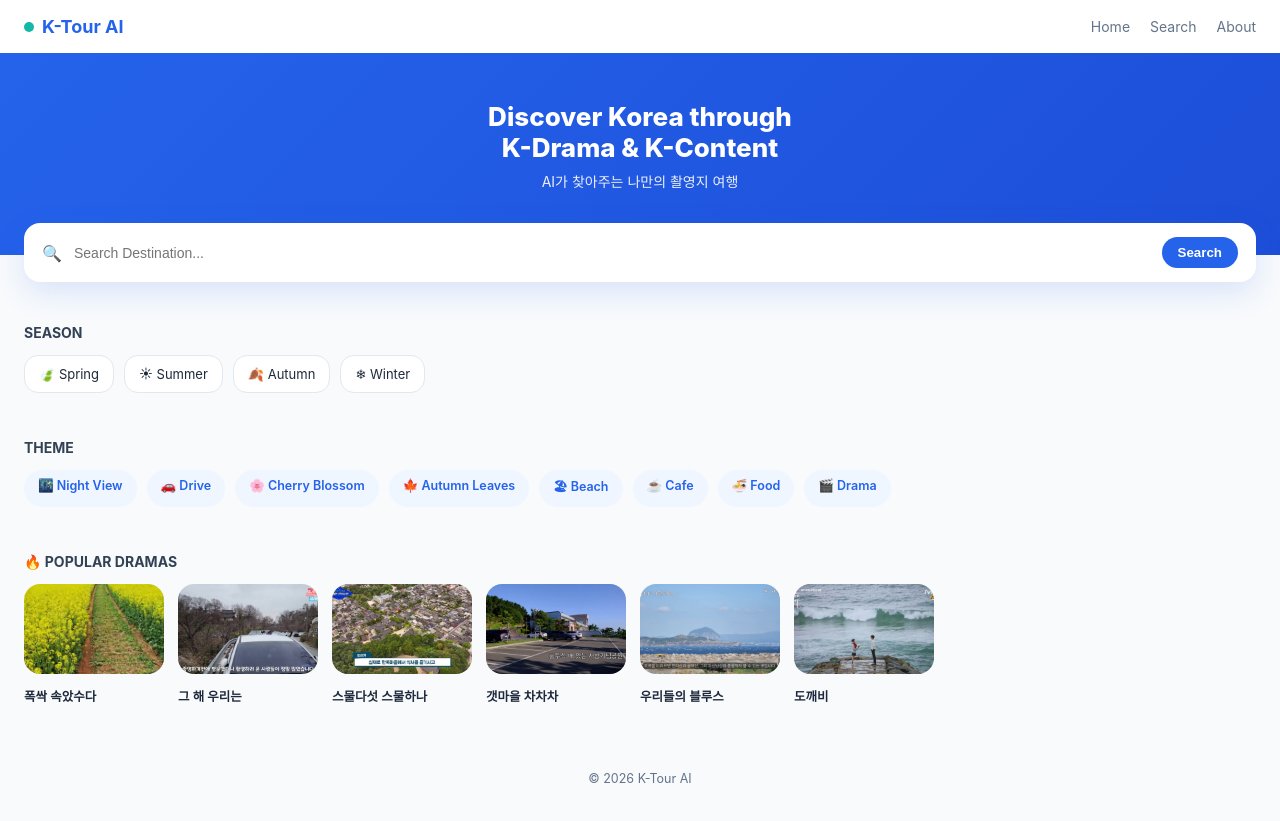
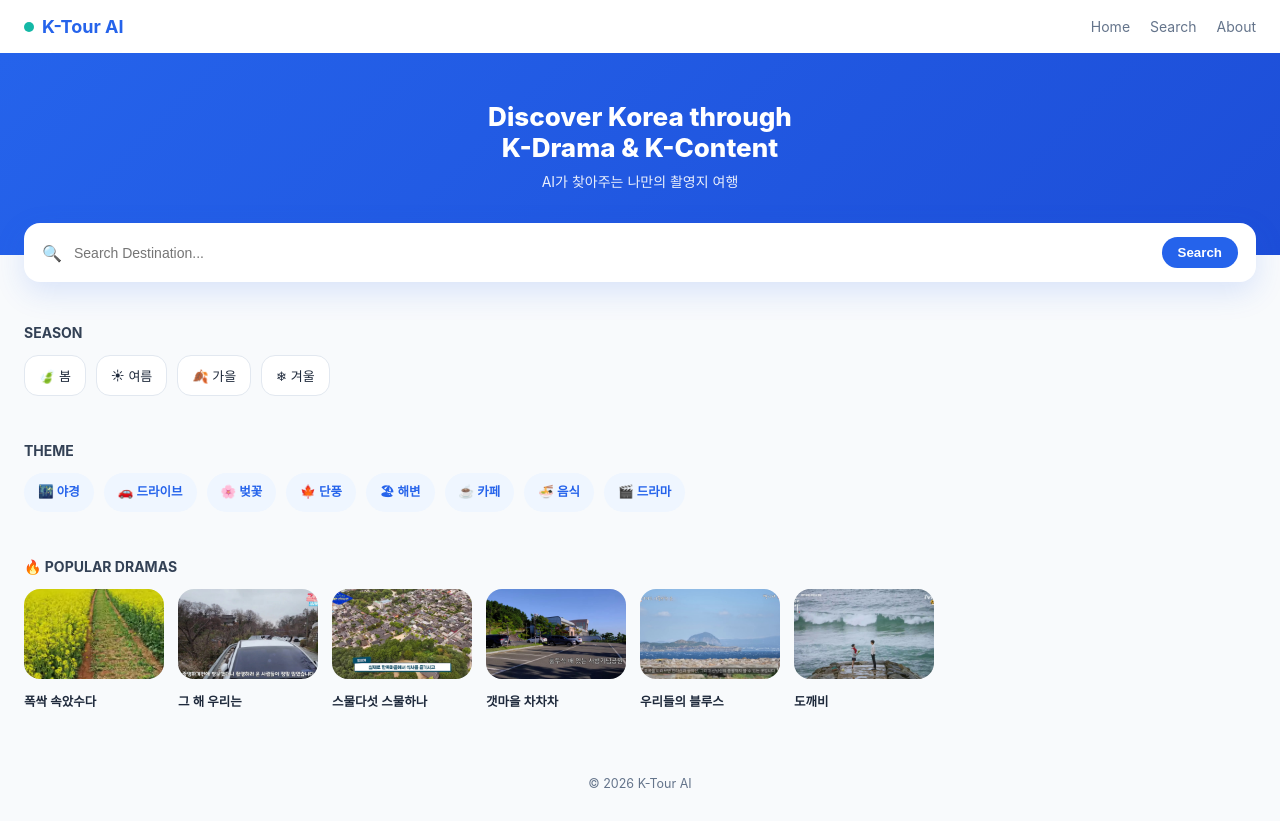
Before and after one commit to qq03-03/k-tour-ai-frontend, a React (Vite) app: page / in a window 1280 px wide. Built offline with nearby package versions, Linux system fonts and the light colour scheme; a web font is replaced by a local one.

Commit message:
Add ko/en/ja/zh labels to season and theme chips

```diff
--- a/src/components/SeasonSection.jsx
+++ b/src/components/SeasonSection.jsx
@@ -1,6 +1,8 @@
 import { seasons } from '../data/seasons.js'
+import { useLanguage } from '../i18n/LanguageContext.jsx'
 
 export default function SeasonSection({ selectedId, onSelect }) {
+  const { lang } = useLanguage()
   return (
     <div style={{ display: 'flex', gap: 10, flexWrap: 'wrap' }}>
       {seasons.map((season) => {
@@ -21,7 +23,7 @@ export default function SeasonSection({ selectedId, onSelect }) {
               cursor: 'pointer',
             }}
           >
-            <span aria-hidden="true">{season.icon}</span> <span>{season.label}</span>
+            <span aria-hidden="true">{season.icon}</span> <span>{season.label[lang]}</span>
           </div>
         )
       })}
--- a/src/components/ThemeSection.jsx
+++ b/src/components/ThemeSection.jsx
@@ -1,6 +1,8 @@
 import { themes } from '../data/themes.js'
+import { useLanguage } from '../i18n/LanguageContext.jsx'
 
 export default function ThemeSection({ selectedId, onSelect }) {
+  const { lang } = useLanguage()
   return (
     <div style={{ display: 'flex', gap: 10, flexWrap: 'wrap' }}>
       {themes.map((theme) => {
@@ -21,7 +23,7 @@ export default function ThemeSection({ selectedId, onSelect }) {
               cursor: 'pointer',
             }}
           >
-            <span aria-hidden="true">{theme.icon}</span> <span>{theme.label}</span>
+            <span aria-hidden="true">{theme.icon}</span> <span>{theme.label[lang]}</span>
           </div>
         )
       })}
--- a/src/data/seasons.js
+++ b/src/data/seasons.js
@@ -1,6 +1,6 @@
 export const seasons = [
-  { id: 'spring', label: 'Spring', icon: '🍃' },
-  { id: 'summer', label: 'Summer', icon: '☀' },
-  { id: 'autumn', label: 'Autumn', icon: '🍂' },
-  { id: 'winter', label: 'Winter', icon: '❄' },
+  { id: 'spring', icon: '🍃', label: { ko: '봄', en: 'Spring', ja: '春', zh: '春' } },
+  { id: 'summer', icon: '☀', label: { ko: '여름', en: 'Summer', ja: '夏', zh: '夏' } },
+  { id: 'autumn', icon: '🍂', label: { ko: '가을', en: 'Autumn', ja: '秋', zh: '秋' } },
+  { id: 'winter', icon: '❄', label: { ko: '겨울', en: 'Winter', ja: '冬', zh: '冬' } },
 ]
--- a/src/data/themes.js
+++ b/src/data/themes.js
@@ -4,12 +4,12 @@
 // results (see lib/searchSegments.js matchesTheme) instead of fabricating
 // matches or silently showing everything.
 export const themes = [
-  { id: 'night-view', label: 'Night View', icon: '🌃', keywords: ['night', 'skyscrapers', 'light trails', 'lighting'] },
-  { id: 'drive', label: 'Drive', icon: '🚗', keywords: ['driving', 'bus', 'road'] },
-  { id: 'cherry-blossom', label: 'Cherry Blossom', icon: '🌸', keywords: [] },
-  { id: 'autumn-leaves', label: 'Autumn Leaves', icon: '🍁', keywords: ['autumn'] },
-  { id: 'beach', label: 'Beach', icon: '🏖', keywords: ['beach', 'ocean', 'sea'] },
-  { id: 'cafe', label: 'Cafe', icon: '☕', keywords: [] },
-  { id: 'food', label: 'Food', icon: '🍜', keywords: [] },
-  { id: 'drama', label: 'Drama', icon: '🎬', keywords: ['hanok', 'palace', 'traditional'] },
+  { id: 'night-view', icon: '🌃', label: { ko: '야경', en: 'Night View', ja: '夜景', zh: '夜景' }, keywords: ['night', 'skyscrapers', 'light trails', 'lighting'] },
+  { id: 'drive', icon: '🚗', label: { ko: '드라이브', en: 'Drive', ja: 'ドライブ', zh: '自驾游' }, keywords: ['driving', 'bus', 'road'] },
+  { id: 'cherry-blossom', icon: '🌸', label: { ko: '벚꽃', en: 'Cherry Blossom', ja: '桜', zh: '樱花' }, keywords: [] },
+  { id: 'autumn-leaves', icon: '🍁', label: { ko: '단풍', en: 'Autumn Leaves', ja: '紅葉', zh: '红叶' }, keywords: ['autumn'] },
+  { id: 'beach', icon: '🏖', label: { ko: '해변', en: 'Beach', ja: 'ビーチ', zh: '海滩' }, keywords: ['beach', 'ocean', 'sea'] },
+  { id: 'cafe', icon: '☕', label: { ko: '카페', en: 'Cafe', ja: 'カフェ', zh: '咖啡厅' }, keywords: [] },
+  { id: 'food', icon: '🍜', label: { ko: '음식', en: 'Food', ja: 'グルメ', zh: '美食' }, keywords: [] },
+  { id: 'drama', icon: '🎬', label: { ko: '드라마', en: 'Drama', ja: 'ドラマ', zh: '电视剧' }, keywords: ['hanok', 'palace', 'traditional'] },
 ]
```
Also changed, not shown: 2 other files (tests, documents, lock files or other folders).
